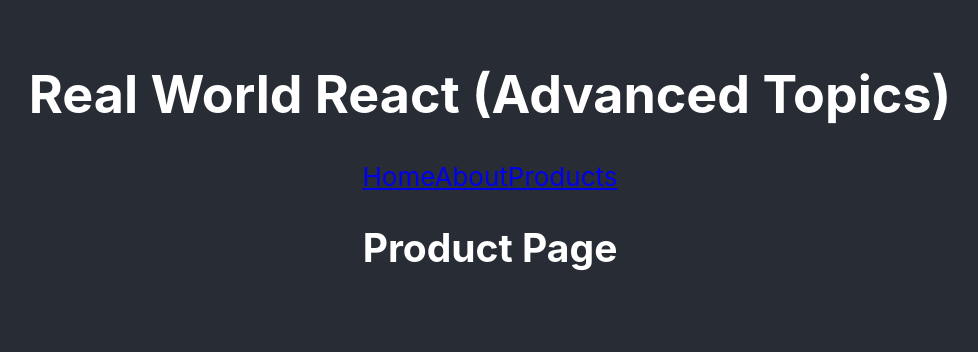
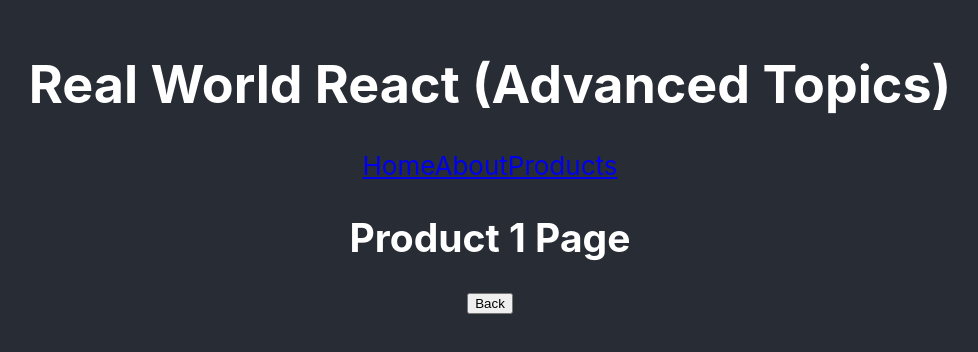
Before and after one commit to yogimathius/real-world-react, a React (Create React App) app: page /products/1 in a window 1280 px wide. Shown: the part 234-586 px from the top of the page, without its empty margins (150-1128 px from the left). Built offline with nearby package versions, Linux system fonts and the light colour scheme.

Commit message:
feat: add dynamic rendering and back function

```diff
--- a/src/components/Product.js
+++ b/src/components/Product.js
@@ -1,5 +1,18 @@
 import React from "react";
+import { useNavigate, useParams } from "react-router-dom";
 
 export default function Product() {
-  return <h2>Product Page</h2>;
+  const { id } = useParams();
+  const navigate = useNavigate();
+
+  const back = () => {
+    navigate("/products");
+  };
+
+  return (
+    <>
+      <h2>Product {id} Page</h2>
+      <button onClick={back}>Back</button>
+    </>
+  );
 }
```
